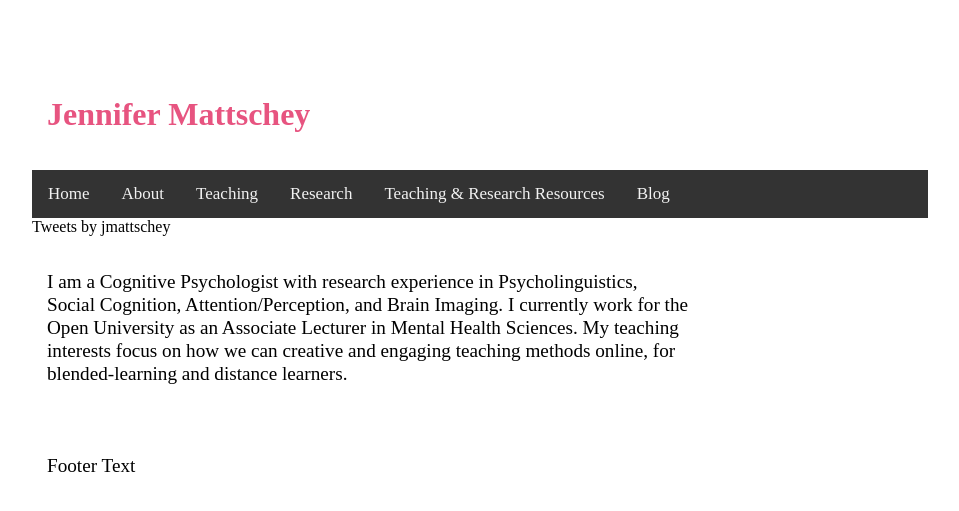
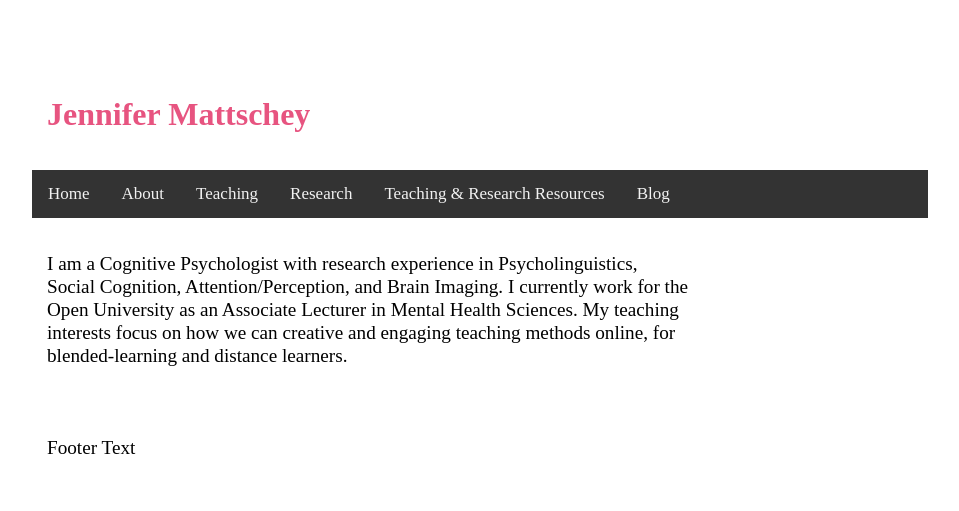
Before and after one commit to jmattschey/jmattschey.github.io, a Jekyll site: the page built from index.html, in a window 1280 px wide. Shown: the top 511 px of the page, without its empty margins (160-1119 px from the left). Built offline with Jekyll 4.4.1, drawn with Linux system fonts in a browser that asks for light colours; comment, search, counter and statistics services are not loaded.

Commit message:
Update default.html

```diff
--- a/_layouts/default.html
+++ b/_layouts/default.html
@@ -18,7 +18,6 @@
 	        		<a href="/resources">Teaching & Research Resources</a>
 	        		<a href="/blog">Blog</a>
 			</div>
-			<a class="twitter-timeline" data-width="300" data-height="400" data-theme="light" href="https://twitter.com/jmattschey?ref_src=twsrc%5Etfw">Tweets by jmattschey</a> <script async src="https://platform.twitter.com/widgets.js" charset="utf-8"></script>
 			<div class="container">
 
 			{{ content }}
```
